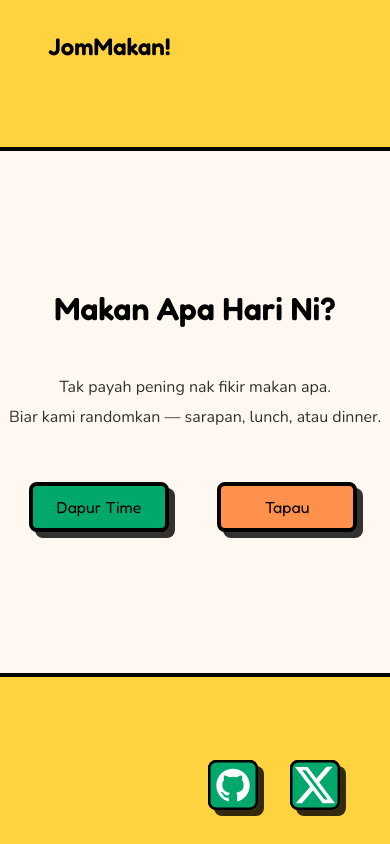
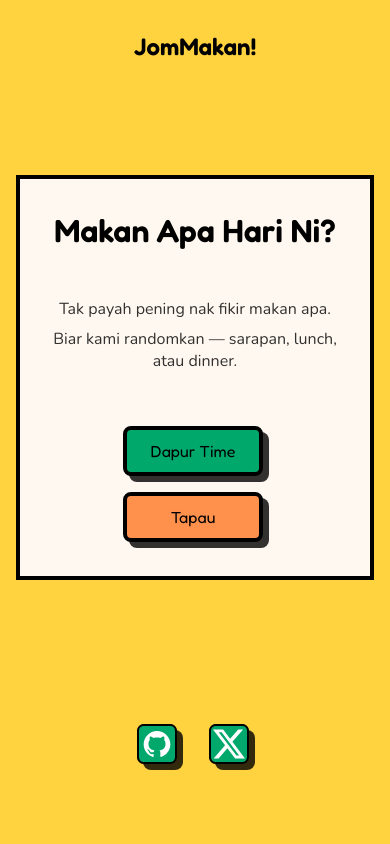
Before and after one commit to aizatsyafiq/JomMakan, a Flask app: page / in a window 390 px wide; the page is wider, and only the part inside the window is pictured. Run offline with Flask 3, Linux system fonts and the light colour scheme.

Commit message:
Fixing styling for mobile and tablet view part 1

```diff
--- a/app/static/css/style.css
+++ b/app/static/css/style.css
@@ -440,8 +440,38 @@ footer {
         --h3-size: 1.5rem;
     }
 
+    header {
+        text-align: center;
+        max-height: 60px;
+    }
+
+    footer {
+        justify-content: center;
+        max-height: none;  /* changed - remove max-height restriction */
+        padding: var(--spacing-lg) var(--spacing-xl) var(--spacing-xl);  /* increased all padding */
+        margin-bottom: 20px;  /* new - adds space from bottom of viewport */
+    }
+
     .content-box {
         padding: var(--spacing-lg);
+        text-align: center;
+        height: auto;
+        aspect-ratio: auto;
+        max-width: 100%;
+        width: 100%;
+    }
+
+    /* stack buttons vertically */
+    .button-container {
+        flex-direction: column;
+        gap: var(--spacing-md);
+        align-items: center;
+    }
+
+    /* full width buttons */
+    .choice-button {
+        width: 100%;
+        max-width: 280px;
     }
 
     .image-container {
@@ -450,7 +480,7 @@ footer {
 
     .back-button {
         top: 1rem;
-        left: 1rem;
+        right: 1rem;
         width: 40px;
         height: 40px;
     }
@@ -477,4 +507,15 @@ footer {
     .result-buttons {
         flex-direction: column;
     }
+
+    .social-btn {
+        width: 40px;
+        height: 40px;
+        margin-bottom: 10px;
+    }
+
+    .social-btn img {
+        width: 40px;
+        height: 40px;
+    }
 }
```
